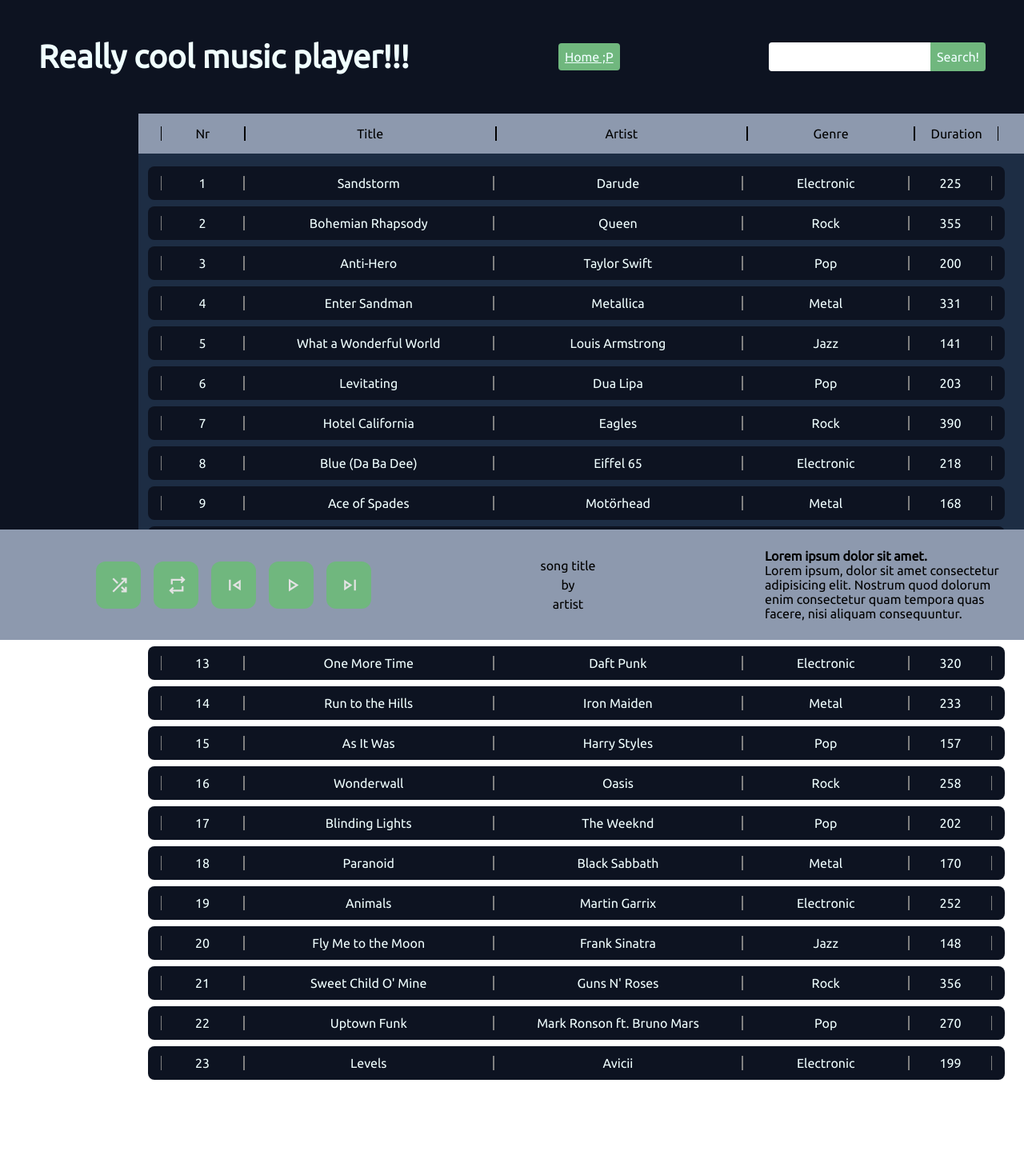
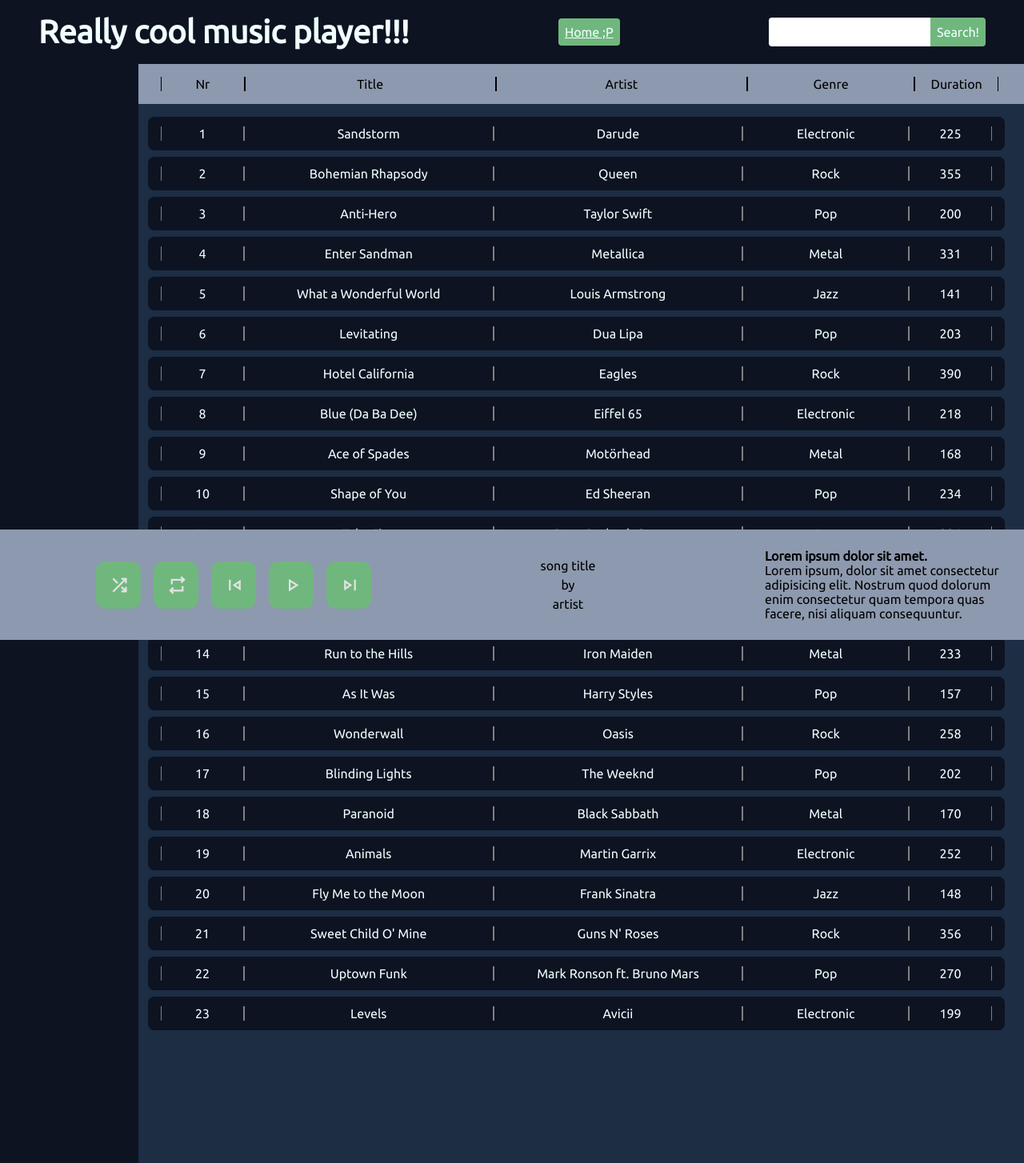
Before and after one commit to Lalol9/Assignment-3-Semester-1, a plain HTML site: page index.html in a window 1280 px wide. Shown: the whole page at 80% size. Before the commit the page ends 1366 px from the top, so only its background shows below. Drawn offline with Linux system fonts and the light colour scheme.

Commit message:
fix bugs with styling and improve styling and reactivity of webpage.

```diff
--- a/css/footer.css
+++ b/css/footer.css
@@ -1,9 +1,14 @@
 footer {
+  width: 100vw;
   background-color: var(--color-background-tertiary);
+  padding: var(--spacing-lg);
+
+  position: fixed;
+  bottom: 0;
+
   display: flex;
   justify-content: space-between;
   align-items: center;
-  padding: var(--spacing-lg);
 }
 
 .footer-text__content {
--- a/css/header.css
+++ b/css/header.css
@@ -1,7 +1,9 @@
 header {
   background-color: var(--color-background-primary);
   width: 100%;
-  padding: var(--spacing-2xl);
+  height: 10vh;
+  min-height: 5rem;
+  padding: 0 var(--spacing-2xl);
 
   display: flex;
   justify-content: space-between;
--- a/css/style.css
+++ b/css/style.css
@@ -3,18 +3,22 @@ body {
   width: 100vw;
   display: flex;
   flex-direction: column;
-  justify-content: space-between;
 }
 
 main {
   background-color: var(--color-background-secondary);
   width: 100vw;
-  min-height: 50px;
-  height: 100%;
+  flex-grow: 1;
+  /* min-height: 90vh; */
+  /* height: 100%; */
 
   display: flex;
 }
 
+.footer-compensation {
+  width: 100%;
+  height: 150px;
+}
 .sidebar {
   width: 200px;
   height: 100%;
@@ -79,6 +83,11 @@ main {
   display: flex;
 }
 
+.song:hover {
+  background-color: black;
+  cursor: pointer;
+}
+
 .song div {
   /* min-width: 100px; */
   /* width: 20%; */
--- a/index.html
+++ b/index.html
@@ -38,6 +38,7 @@
         </div>
         <div class="main-content__song-list">
           </div>
+          <div class="footer-compensation"></div>
         </div>
       </div>
     </main>
```
